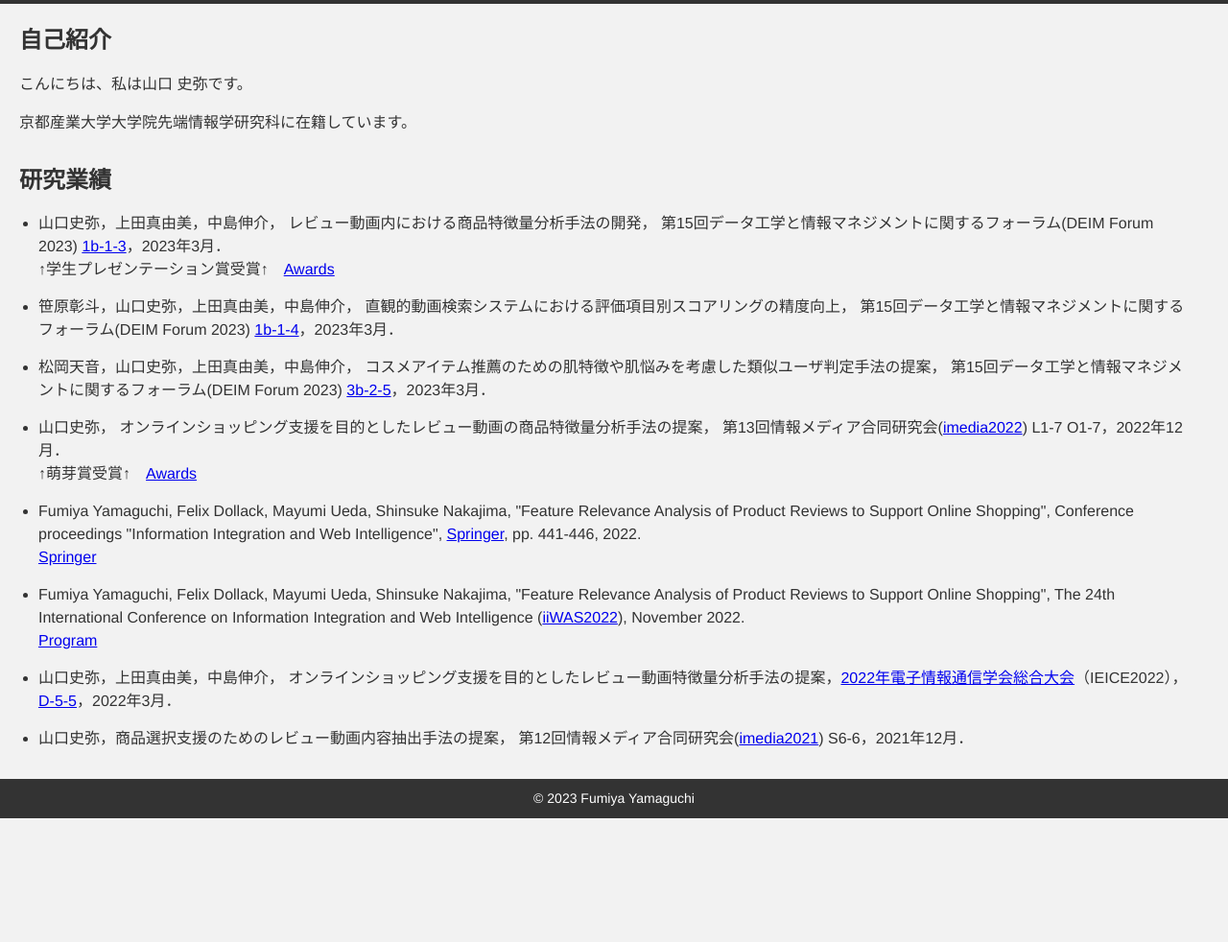
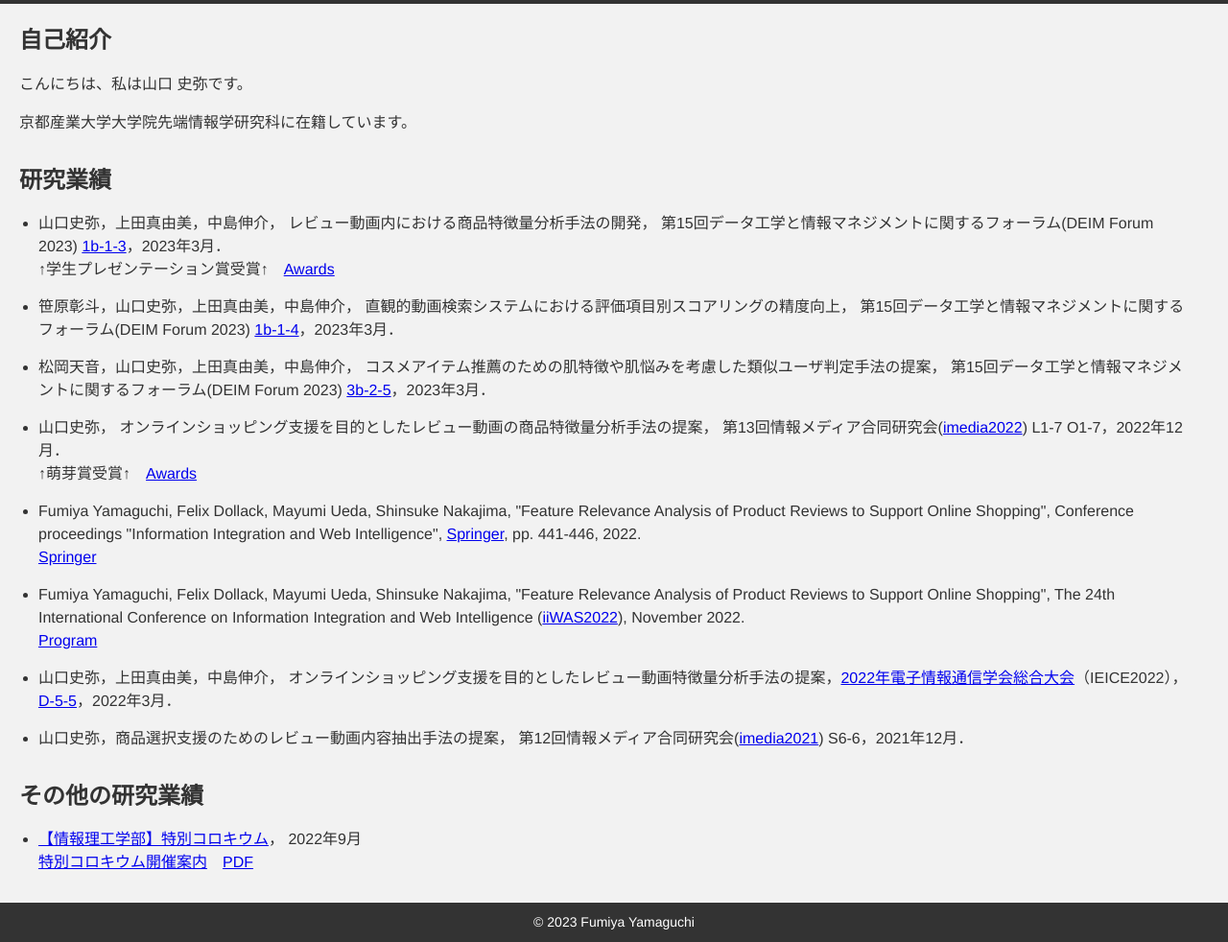
Before and after one commit to iamfumi/profile, a plain HTML site: page index.html in a window 1280 px wide. Shown: the part 84-1066 px from the top of the page at 96% size. Before the commit the page ends 937 px from the top, so only its background shows below. Drawn offline with Linux system fonts and the light colour scheme.

Commit message:
Add files via upload

```diff
--- a/index.html
+++ b/index.html
@@ -28,6 +28,12 @@
 				<li>山口史弥，商品選択支援のためのレビュー動画内容抽出手法の提案， 第12回情報メディア合同研究会(<a href="https://sites.google.com/view/imedia-ws/imedia2021">imedia2021</a>) S6-6，2021年12月．</li>
 			</ul>
 		</section>
+		<section>
+			<h2>その他の研究業績</h2>
+			<ul>
+				<li><a href="https://www.kyoto-su.ac.jp/news/2022_ise/20220830_196_colloquium2022.html">【情報理工学部】特別コロキウム</a>， 2022年9月</li><a href="https://www.kyoto-su.ac.jp/events/2022_ise/20220722_196_col.html">特別コロキウム開催案内</a>　<a href="https://www.kyoto-su.ac.jp/events/2022_ise/s1gk4u00000a53yo-att/20220722_196_col01.pdf">PDF</a>
+			</ul>
+		</section>
 	</main>
 	<footer>
 		<p>&copy; 2023 Fumiya Yamaguchi</p>
```
